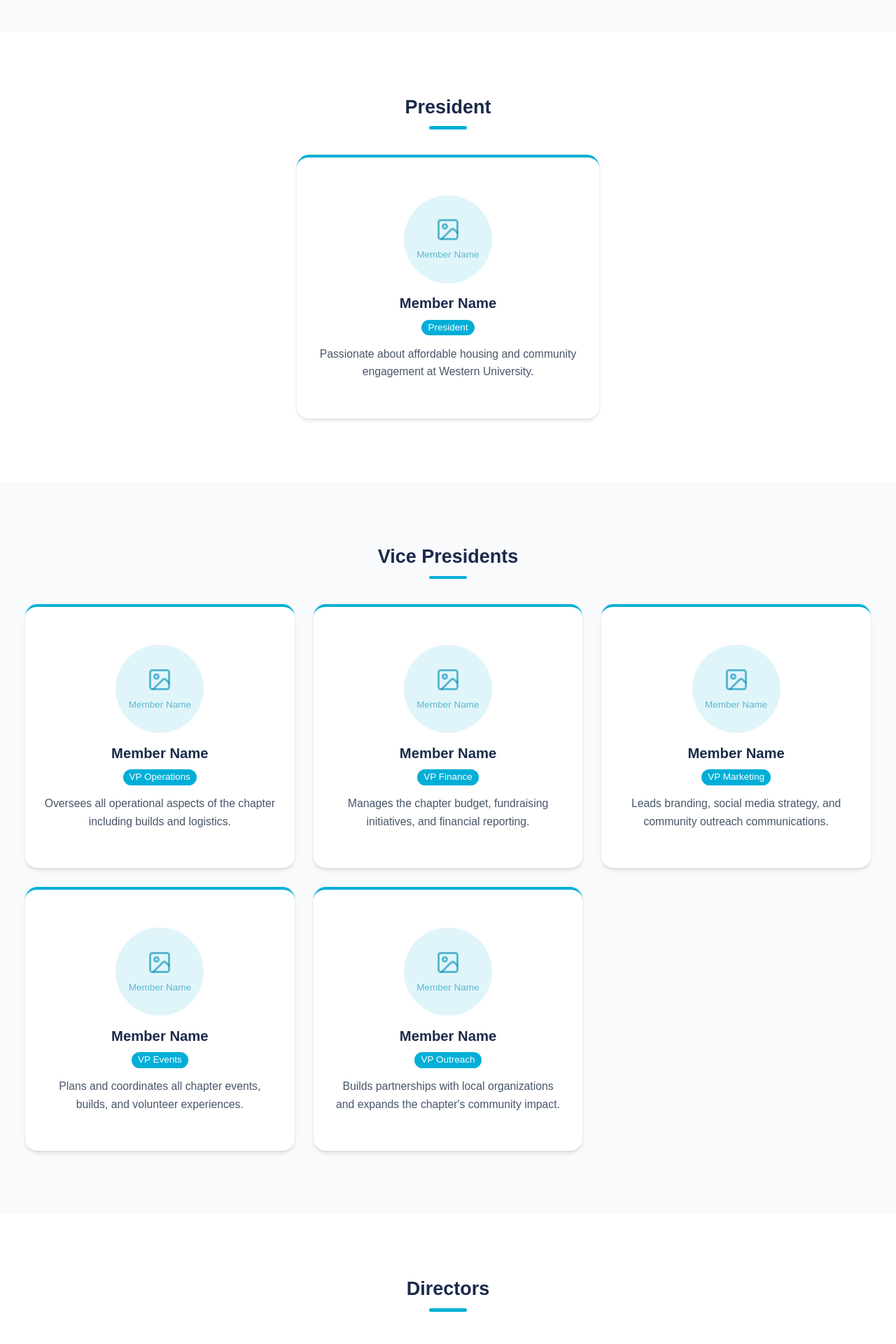
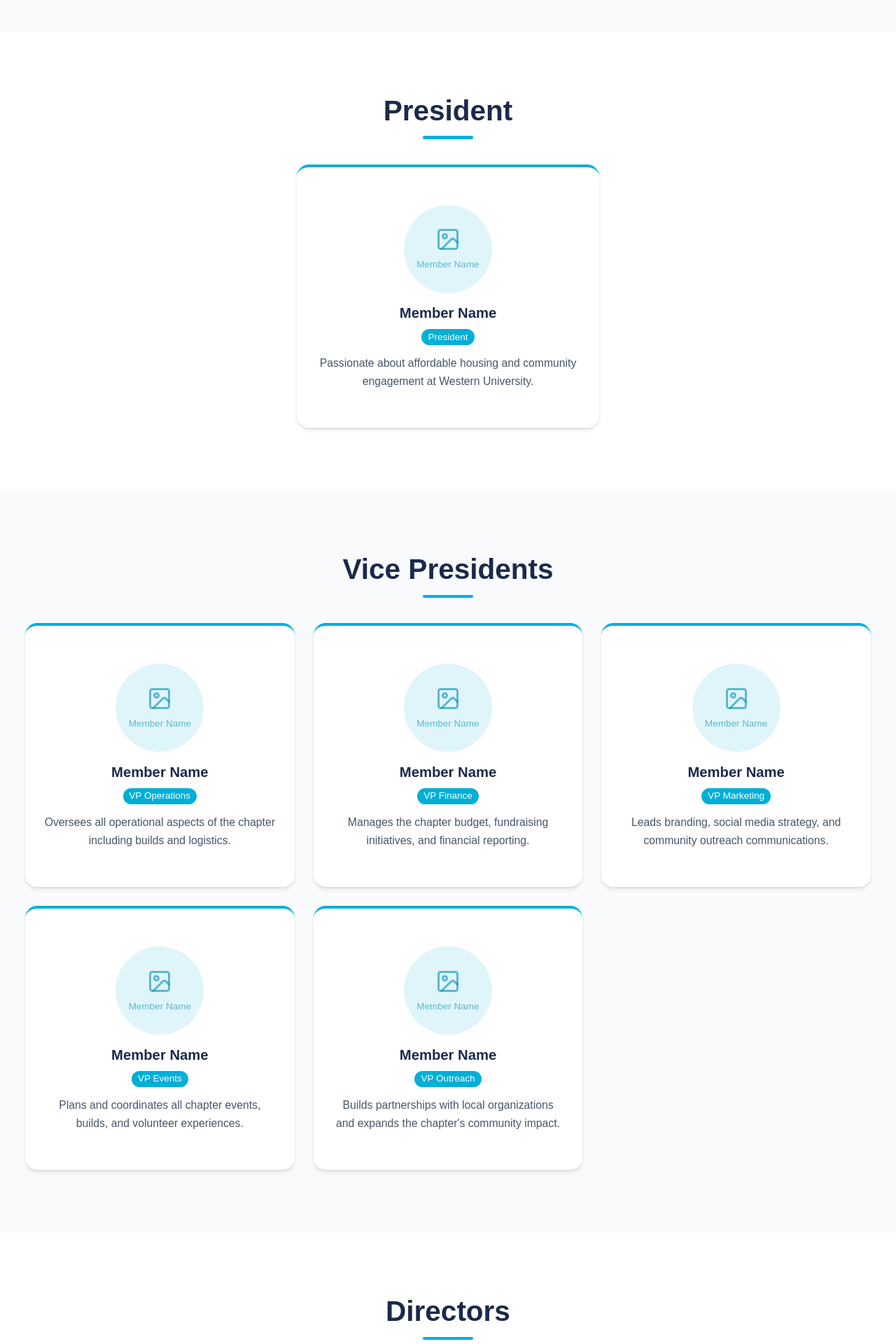
Before and after one commit to AP3008/UWO-H4H-Webpage, a Next.js app: page /team in a window 1280 px wide. Shown: the part 320-2240 px from the top of the page at 70% size. Built offline with nearby package versions, Linux system fonts and the light colour scheme; a web font is replaced by a local one.

Commit message:
feat: on teams page centered and made text larger. Added 'written' animation to the titles

```diff
--- a/app/team/page.tsx
+++ b/app/team/page.tsx
@@ -44,10 +44,7 @@ export default function TeamPage() {
       {president && (
         <section className="px-4 py-16 sm:px-6 sm:py-20 lg:px-8">
           <div className="mx-auto max-w-7xl">
-            <h2 className="text-center text-2xl font-bold text-h4h-navy">
-              President
-            </h2>
-            <div className="mx-auto mt-2 h-1 w-12 rounded-full bg-h4h-cyan" />
+            <SectionHeader title="President" />
             <div className="mt-8 flex justify-center">
               <div className="w-full max-w-sm">
                 <TeamCard member={president} />
@@ -60,10 +57,7 @@ export default function TeamPage() {
       {/* Vice Presidents Section */}
       <section className="bg-h4h-gray-50 px-4 py-16 sm:px-6 sm:py-20 lg:px-8">
         <div className="mx-auto max-w-7xl">
-          <h2 className="text-center text-2xl font-bold text-h4h-navy">
-            Vice Presidents
-          </h2>
-          <div className="mx-auto mt-2 h-1 w-12 rounded-full bg-h4h-cyan" />
+          <SectionHeader title="Vice Presidents" />
           <div className="mt-8 grid grid-cols-1 gap-6 sm:grid-cols-2 lg:grid-cols-3">
             {vps.map((member) => (
               <TeamCard key={member.id} member={member} />
@@ -75,10 +69,7 @@ export default function TeamPage() {
       {/* Directors Section — grouped by department */}
       <section className="px-4 py-16 sm:px-6 sm:py-20 lg:px-8">
         <div className="mx-auto max-w-7xl">
-          <h2 className="text-center text-2xl font-bold text-h4h-navy">
-            Directors
-          </h2>
-          <div className="mx-auto mt-2 h-1 w-12 rounded-full bg-h4h-cyan" />
+          <SectionHeader title="Directors" />
 
           {Object.entries(departments).map(([dept, members]) => (
             <div key={dept} className="mt-10">
```
